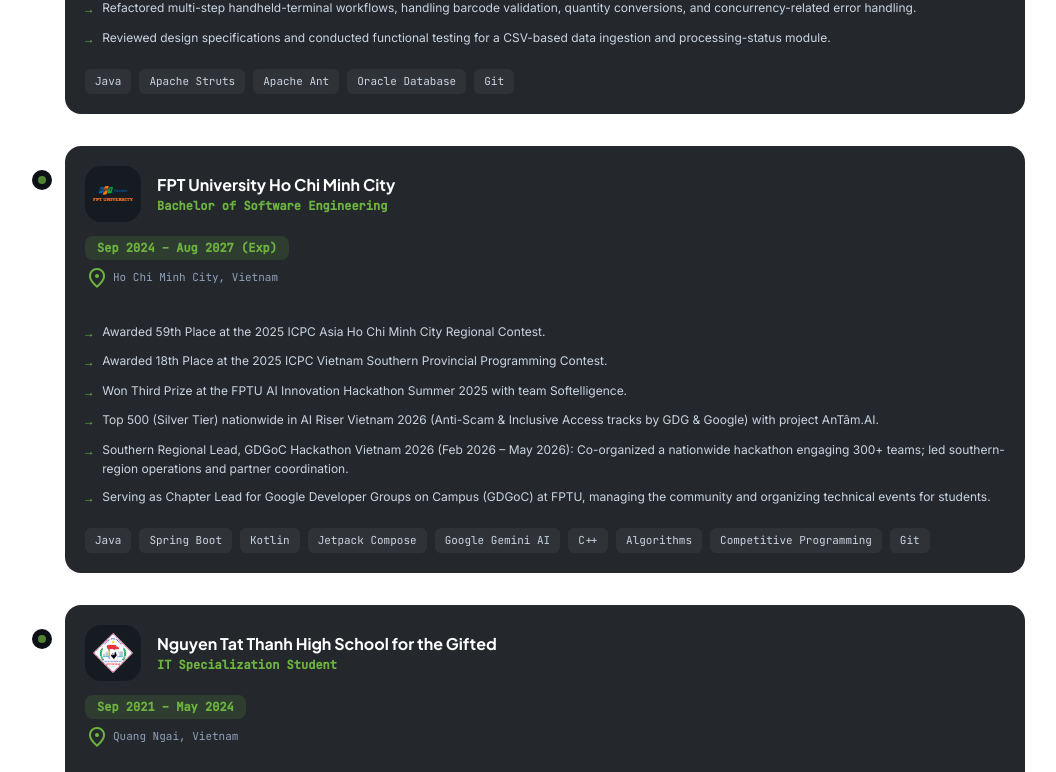
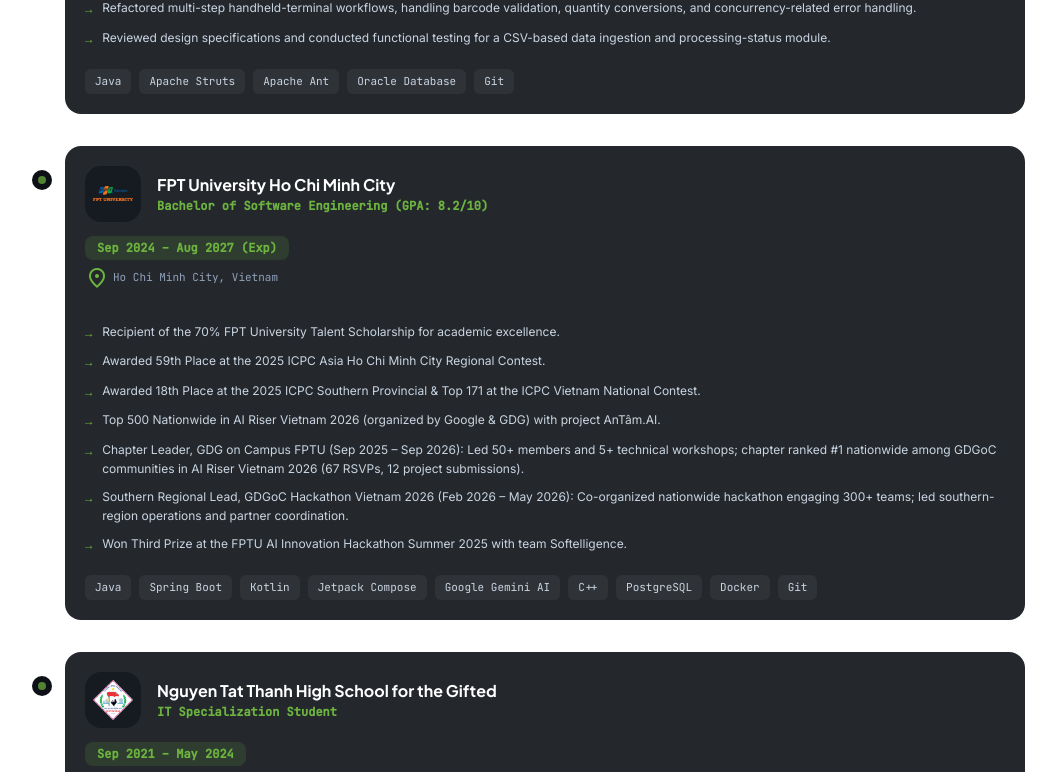
Before and after one commit to plozdev/my_portfolio, a React (Vite) app: page / in a window 1280 px wide. Shown: the part 1455-2227 px from the top of the page, without its empty margins (111-1167 px from the left). Built offline with nearby package versions, Linux system fonts and the light colour scheme.

Commit message:
docs(experience): sync achievements and timeline with official CV

```diff
--- a/src/sections/Experience.tsx
+++ b/src/sections/Experience.tsx
@@ -54,24 +54,25 @@
     technologies: ['Java', 'Apache Struts', 'Apache Ant', 'Oracle Database', 'Git'],
     icon: 'work',
     logoUrl: '/images/companies/fpt-software.png',
-    isCurrent: true,
+    isCurrent: false,
   },
   {
     company: 'FPT University Ho Chi Minh City',
-    role: 'Bachelor of Software Engineering',
+    role: 'Bachelor of Software Engineering (GPA: 8.2/10)',
     period: 'Sep 2024 – Aug 2027 (Exp)',
     location: 'Ho Chi Minh City, Vietnam',
     summary:
-      'Focused on software engineering fundamentals, algorithm design, and system architecture. Active in ICPC competitive programming, community leadership, and hackathons.',
+      'Focused on enterprise software engineering, algorithm design, and system architecture. Active in competitive programming, community leadership, and financial-security AI research.',
     highlights: [
+      'Recipient of the 70% FPT University Talent Scholarship for academic excellence.',
       'Awarded 59th Place at the 2025 ICPC Asia Ho Chi Minh City Regional Contest.',
-      "Awarded 18th Place at the 2025 ICPC Vietnam Southern Provincial Programming Contest.",
+      'Awarded 18th Place at the 2025 ICPC Southern Provincial & Top 171 at the ICPC Vietnam National Contest.',
+      'Top 500 Nationwide in AI Riser Vietnam 2026 (organized by Google & GDG) with project AnTâm.AI.',
+      'Chapter Leader, GDG on Campus FPTU (Sep 2025 – Sep 2026): Led 50+ members and 5+ technical workshops; chapter ranked #1 nationwide among GDGoC communities in AI Riser Vietnam 2026 (67 RSVPs, 12 project submissions).',
+      'Southern Regional Lead, GDGoC Hackathon Vietnam 2026 (Feb 2026 – May 2026): Co-organized nationwide hackathon engaging 300+ teams; led southern-region operations and partner coordination.',
       'Won Third Prize at the FPTU AI Innovation Hackathon Summer 2025 with team Softelligence.',
-      'Top 500 (Silver Tier) nationwide in AI Riser Vietnam 2026 (Anti-Scam & Inclusive Access tracks by GDG & Google) with project AnTâm.AI.',
-      'Southern Regional Lead, GDGoC Hackathon Vietnam 2026 (Feb 2026 – May 2026): Co-organized a nationwide hackathon engaging 300+ teams; led southern-region operations and partner coordination.',
-      'Serving as Chapter Lead for Google Developer Groups on Campus (GDGoC) at FPTU, managing the community and organizing technical events for students.',
     ],
-    technologies: ['Java', 'Spring Boot', 'Kotlin', 'Jetpack Compose', 'Google Gemini AI', 'C++', 'Algorithms', 'Competitive Programming', 'Git'],
+    technologies: ['Java', 'Spring Boot', 'Kotlin', 'Jetpack Compose', 'Google Gemini AI', 'C++', 'PostgreSQL', 'Docker', 'Git'],
     icon: 'domain',
     logoUrl: '/images/school/fpt-university.png',
   },
```
